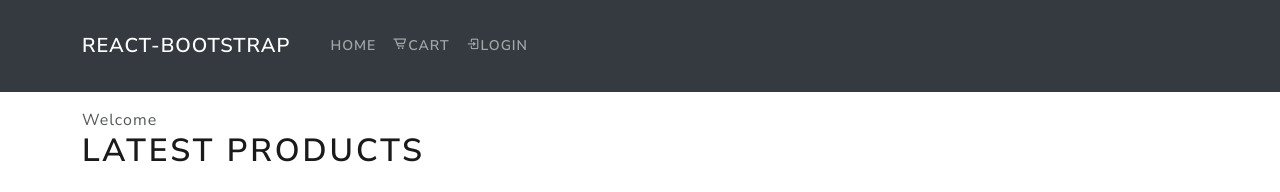
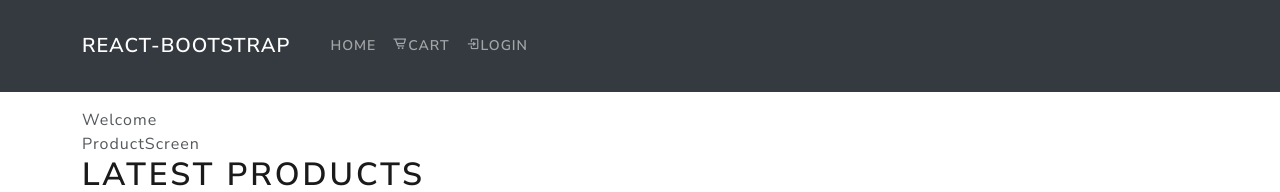
Before and after one commit to ch1n069/E-commerce, a React (Create React App) app: page /product/1 in a window 1280 px wide. Shown: the top 192 px of the page. Built offline with nearby package versions, Linux system fonts and the light colour scheme.

Commit message:
:bug: fixed router bug

```diff
--- a/src/App.js
+++ b/src/App.js
@@ -5,6 +5,7 @@ import Footer from "./components/Footer";
 import { Container } from "react-bootstrap";
 import Home from "./pages/Home";
 import { BrowserRouter as Router, Route, Routes } from "react-router-dom";
+import ProductScreen from "./pages/ProductScreen";
 
 function App() {
   return (
@@ -14,7 +15,8 @@ function App() {
         <Container>
           Welcome
           <Routes>
-            <Route path="/" element={<Home />} />
+            <Route path="/" element={<Home />} exact />
+            <Route path="/product/:id" element={<ProductScreen />} />
           </Routes>
           <Home />
         </Container>
--- /dev/null
+++ b/src/pages/ProductScreen.js
@@ -0,0 +1,7 @@
+import React from "react";
+
+const ProductScreen = () => {
+  return <div>ProductScreen</div>;
+};
+
+export default ProductScreen;
```
